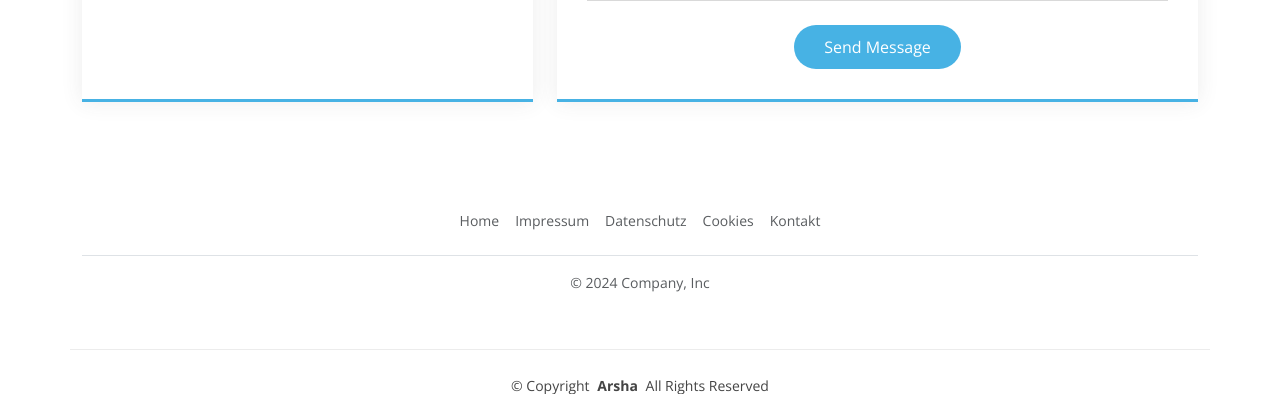
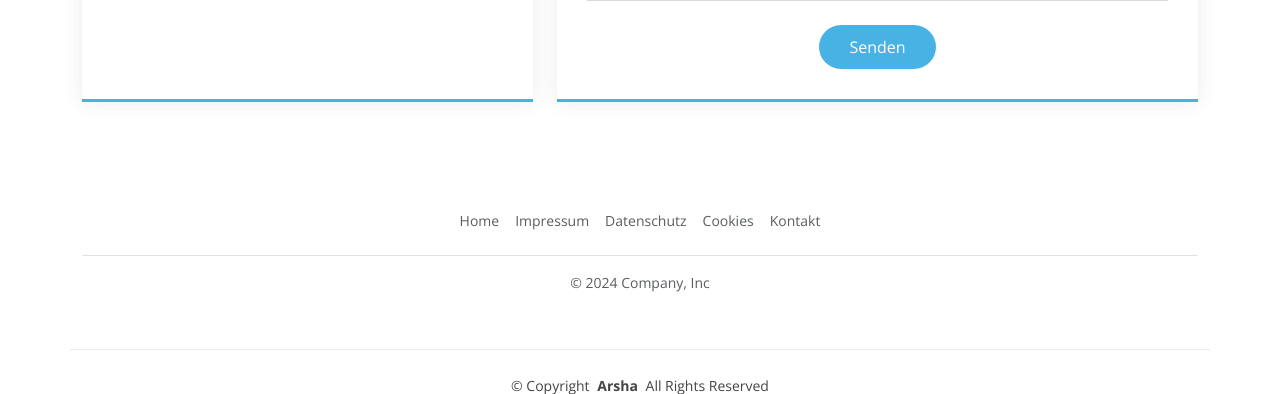
Before and after one commit to Stefanb0711/AWB-ItWebsite, a Flask app: page /kontakt in a window 1280 px wide. Shown: the part 920-1314 px from the top of the page. Run offline with Flask 3, Linux system fonts and the light colour scheme; some libraries are stand-ins or nearby versions.

Commit message:
Zwischenstand

```diff
--- a/app.py
+++ b/app.py
@@ -338,7 +338,8 @@ def cookies():
     return render_template("cookies.html")
 
 
+# IP 192.168.10.31
 
 
 if __name__ == '__main__':
-    app.run(app, host='0.0.0.0', port=5077, threads=1)
+    serve(app, host='0.0.0.0', port=5078)
--- a/templates/kontakt.html
+++ b/templates/kontakt.html
@@ -117,7 +117,7 @@
                         {% endif %}
                     {% endwith %}
 
-                  <button type="submit">Send Message</button>
+                  <button type="submit">Senden</button>
                 </div>
 
               </div>
```
Also changed, not shown: instance/project.db.
